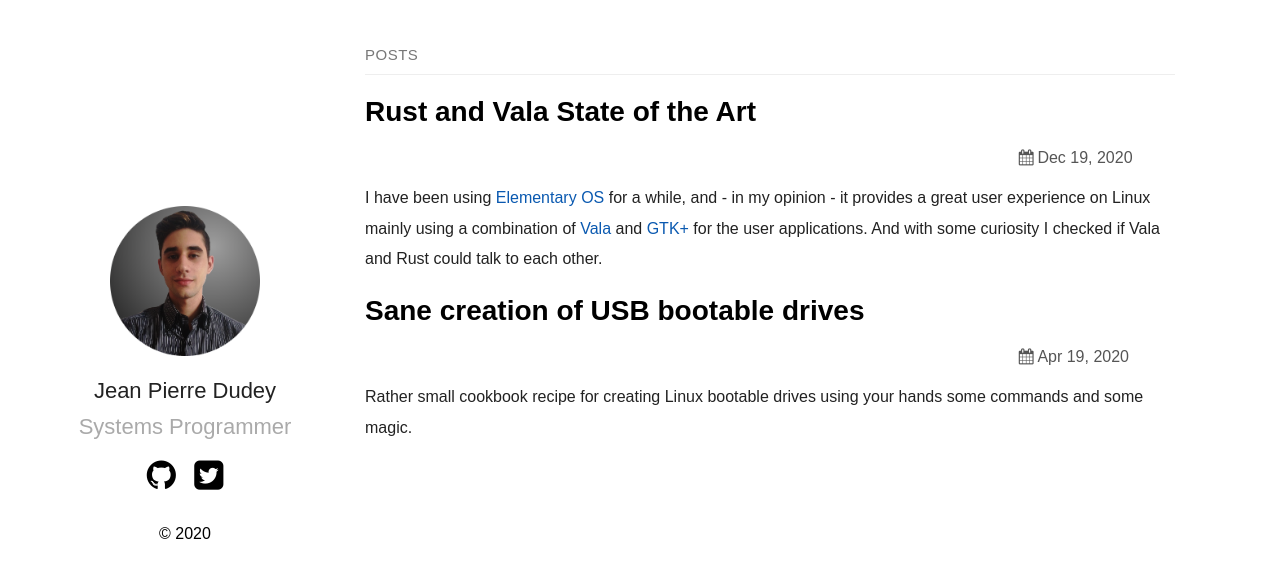
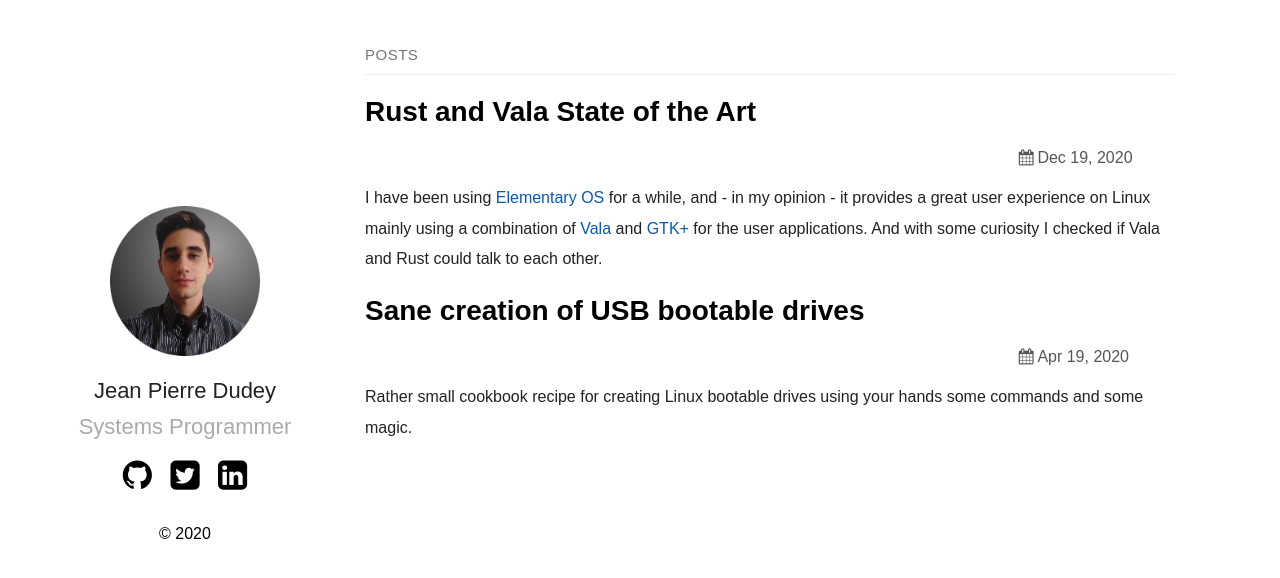
Before and after one commit to jeandudey/jeandudey.github.io, a Jekyll site: the page built from index.md, in a window 1280 px wide. Shown: the top 578 px of the page. Built offline with Jekyll 4.4.1, drawn with Linux system fonts in a browser that asks for light colours; some web fonts are replaced.

Commit message:
Add LinkedIn link
Signed-off-by: Jean Pierre Dudey <me@jeandudey.tech>

```diff
--- a/_config.yml
+++ b/_config.yml
@@ -15,6 +15,7 @@ plainwhite:
   social_links:
     twitter: jeandudey
     github:  jeandudey
+    linkedin: jeandudey
     rss: rss
 
 plugins:
--- a/_layouts/default.html
+++ b/_layouts/default.html
@@ -22,6 +22,11 @@
 					<li><i class="icon-twitter-squared"></i></li>
 				</a>
 				{%- endif -%}
+				{%- if site.plainwhite.social_links.linkedin -%}
+				<a href="https://linkedin.com/{{ site.plainwhite.social_links.linkedin }}">
+					<li><i class="icon-linkedin-squared"></i></li>
+				</a>
+				{%- endif -%}
 			</ul>
 			<p>&copy; 2020</p>
 		</section>
```
